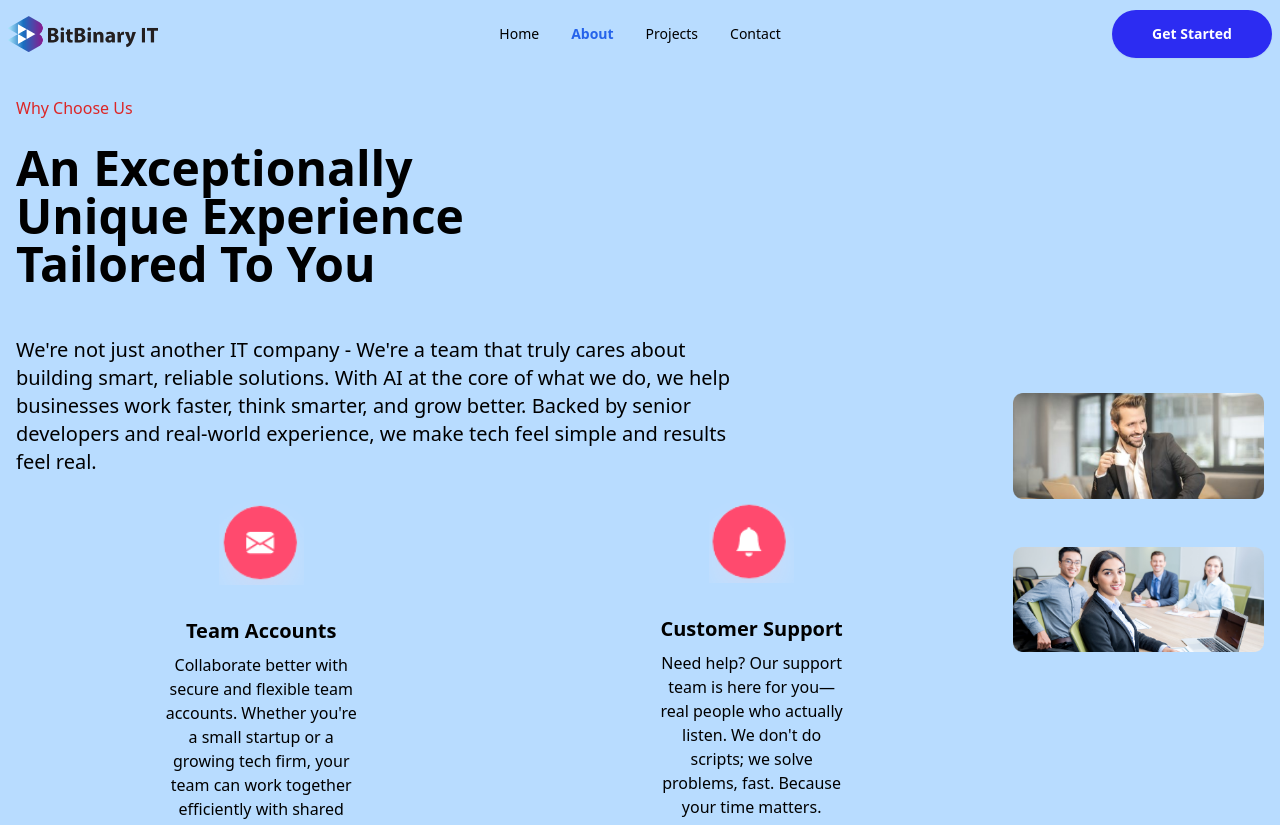
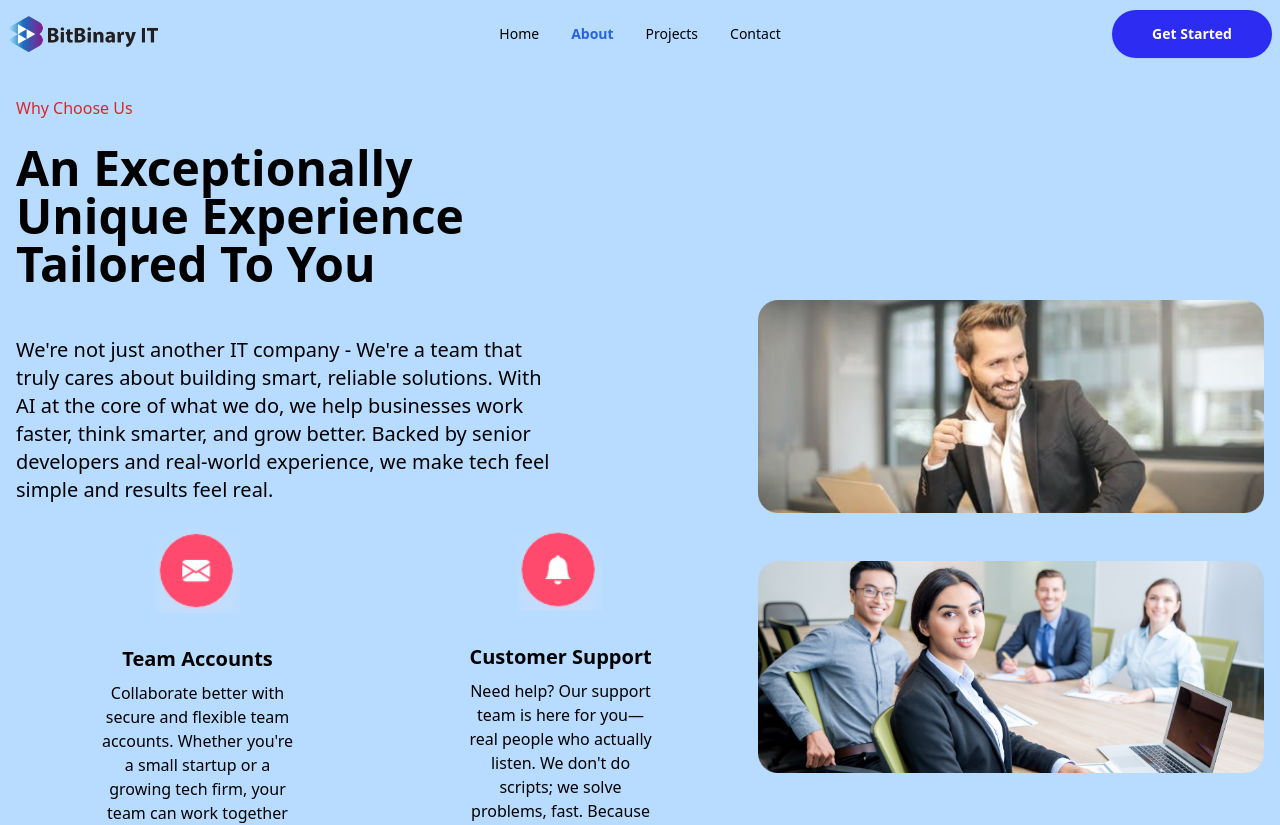
Before and after one commit to Shakib-Shajid/BitBinary-IT, a Next.js app: page /about in a window 1280 px wide. Shown: the top 825 px of the page. Built offline with nearby package versions, Linux system fonts and the light colour scheme.

Commit message:
image size updated

```diff
--- a/src/app/about/page.jsx
+++ b/src/app/about/page.jsx
@@ -16,11 +16,11 @@ const page = () => {
                     <div>
                         <Image
                             src={team1}
-                            className='md:pt-12'
+                            className='mt-5 md:mt-0 md:pt-12' width="2000" height="1000"
                             alt="BitBinary IT" />
                         <Image
                             src={team2}
-                            className='md:pt-12'
+                            className='mt-5 md:mt-0 md:pt-12' width="2000" height="1000"
                             alt="BitBinary IT" />
                     </div>
                     <div>
```
Also changed, not shown: robots.txt (added), 2 other files (tests, documents, lock files or other folders).
